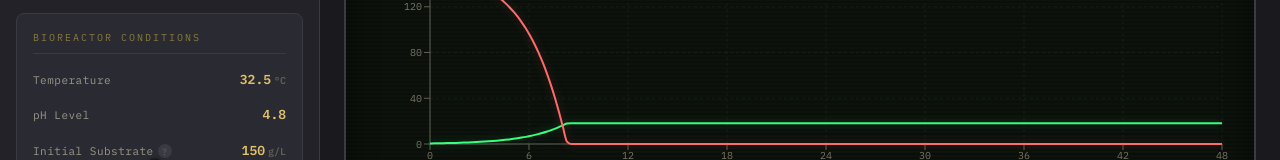
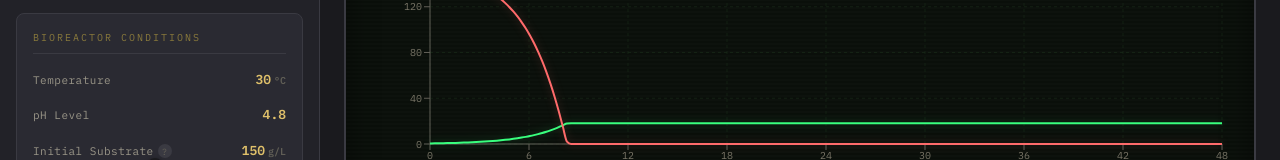
Before and after one commit to WisdomLota/fermentationSimulation, a React (Vite) app in the folder client/: page / in a window 1280 px wide. Shown: the part 210-370 px from the top of the page. Built offline with nearby package versions, Linux system fonts and the light colour scheme.

Commit message:
changed temperature to 30

```diff
--- a/client/src/App.tsx
+++ b/client/src/App.tsx
@@ -20,7 +20,7 @@ const DEFAULT_KINETICS: KineticParams = {
   muMax: 0.45, Ks: 1.5, alpha: 2.2, beta: 0.1, Yxs: 0.12, Yps: 0.46,
 };
 const DEFAULT_CONDITIONS: ReactorConditions = {
-  temperature: 32.5, pH: 4.8, S0: 150, X0: 0.5, P0: 0,
+  temperature: 30, pH: 4.8, S0: 150, X0: 0.5, P0: 0,
 };
 const DEFAULT_CONFIG: SimConfig = { totalTime: 48, dt: 0.05 };
 
--- a/client/src/components/ControlPanel.tsx
+++ b/client/src/components/ControlPanel.tsx
@@ -72,7 +72,7 @@ export const ControlPanel: React.FC<ControlPanelProps> = ({
         <div className="param-row">
           <div className="param-label">
             <span className="param-name">Temperature</span>
-            <span className="param-value-display">32.5<span className="param-unit">°C</span></span>
+            <span className="param-value-display">30<span className="param-unit">°C</span></span>
           </div>
         </div>
 
--- a/client/src/components/PresetSelector.tsx
+++ b/client/src/components/PresetSelector.tsx
@@ -25,7 +25,7 @@ const PRESETS: Preset[] = [
     id: 'default', name: 'Standard Lab Batch', category: 'standard',
     description: 'Typical lab-scale fermentation at 150 g/L glucose.',
     kinetics: { muMax: 0.45, Ks: 1.5, alpha: 2.2, beta: 0.1, Yxs: 0.12, Yps: 0.46 },
-    conditions: { temperature: 32.5, pH: 4.8, S0: 150, X0: 0.5, P0: 0 },
+    conditions: { temperature: 30, pH: 4.8, S0: 150, X0: 0.5, P0: 0 },
     config: { totalTime: 48, dt: 0.05 },
   },
   {
--- a/client/src/types/simulation.ts
+++ b/client/src/types/simulation.ts
@@ -76,7 +76,7 @@ export interface ParameterRange {
 
 export const PARAM_RANGES: Record<string, ParameterRange> = {
   temperature: {
-    min: 25, max: 40, step: 0.5, default: 32.5,
+    min: 25, max: 40, step: 0.5, default: 30,
     unit: '°C', label: 'Temperature',
     tooltip: 'Optimal range for S. cerevisiae: 30–35°C',
   },
```
Also changed, not shown: 2 other files (tests, documents, lock files or other folders).
